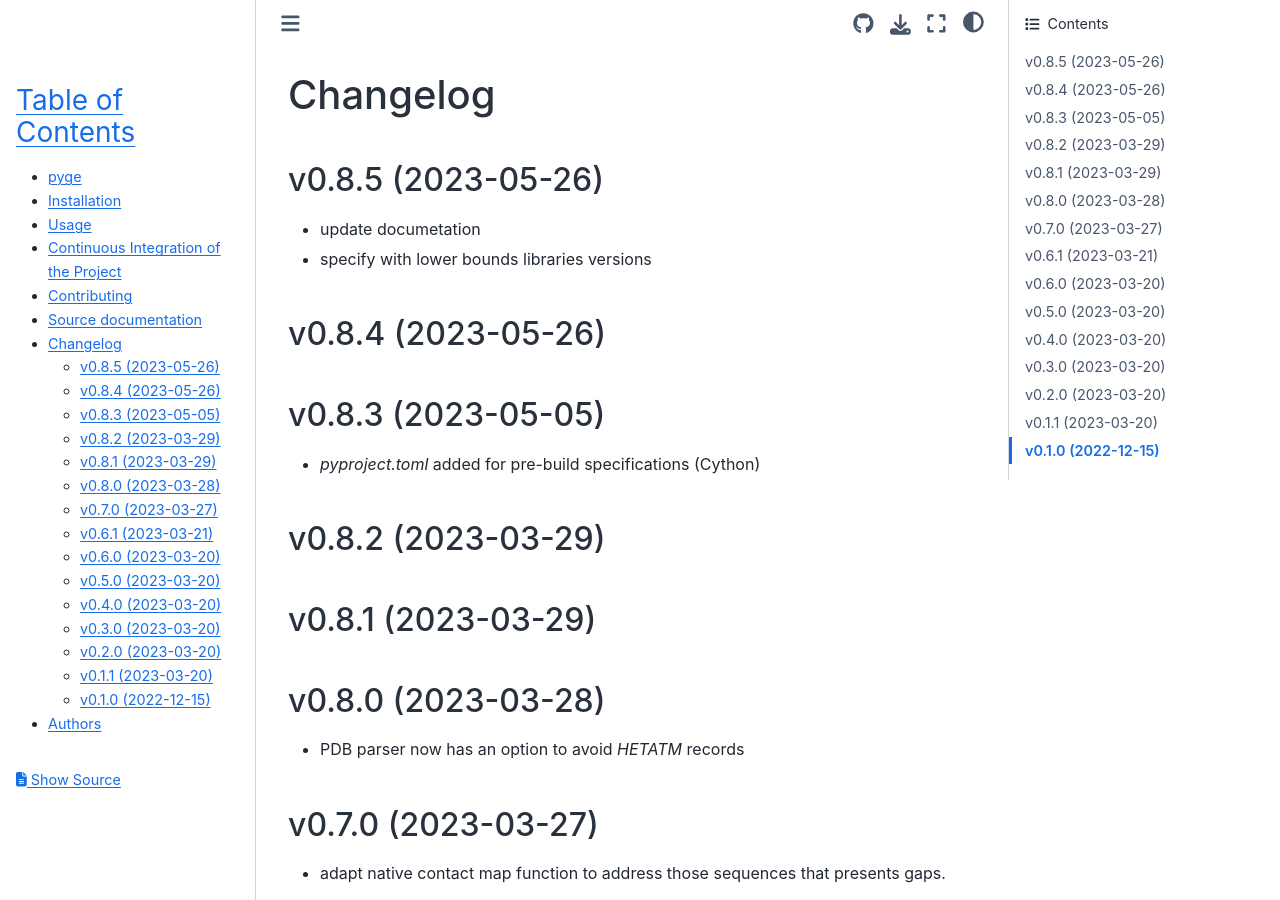
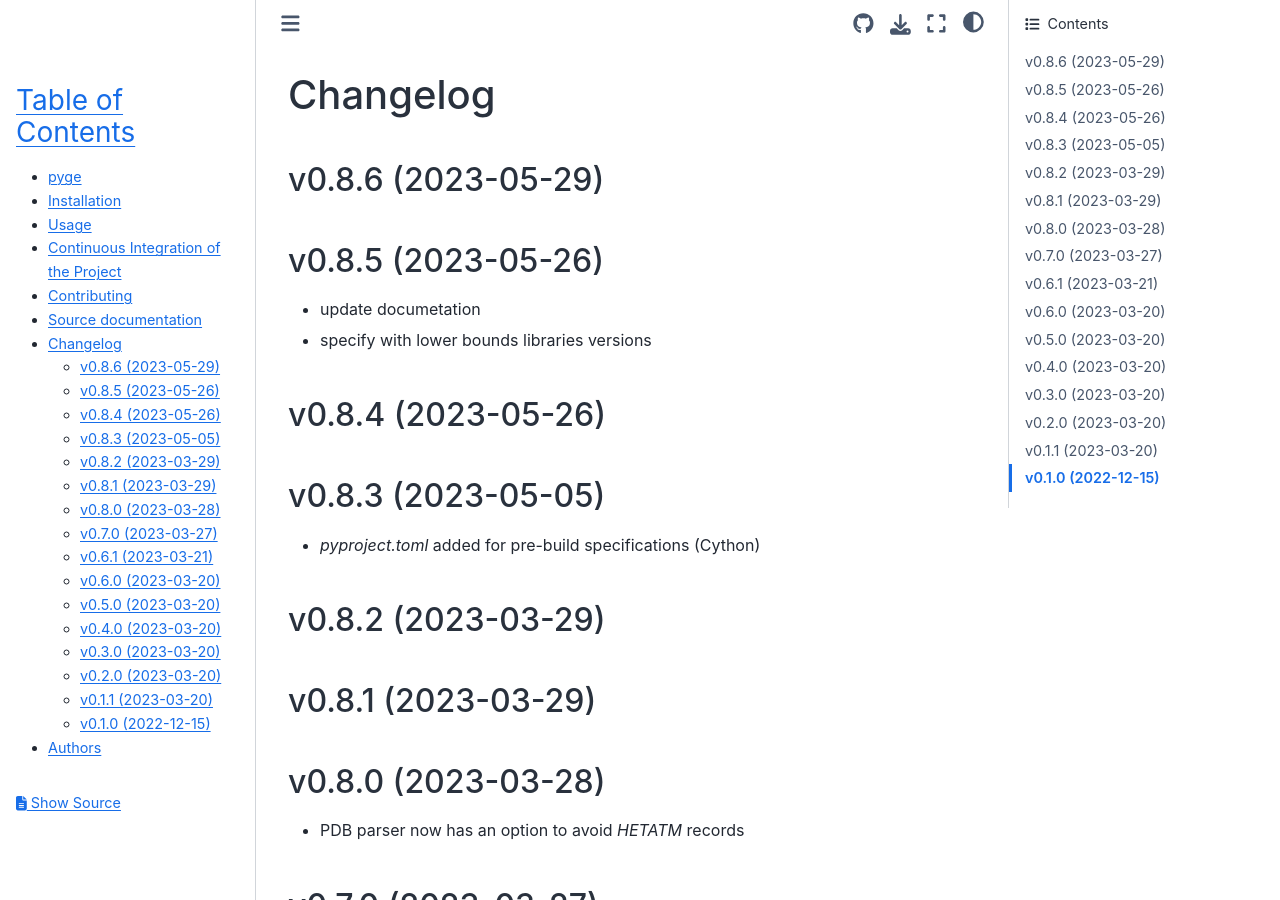
Before and after one commit to gentangle/pyge, a Sphinx documentation site: the page built from docs/changelog.rst, in a window 1280 px wide and 900 px high. Built offline with Sphinx 7.4.7 and the Sphinx Book theme 1.1.4, drawn with Linux system fonts in a browser that asks for light colours.

Commit message:
[SKIP] version bump 0.8.5 -> 0.8.6
brief description and badges

```diff
--- a/CHANGELOG.rst
+++ b/CHANGELOG.rst
@@ -1,6 +1,9 @@
 
 Changelog
 =========
+
+v0.8.6 (2023-05-29)
+------------------------------------------------------------
 
 v0.8.5 (2023-05-26)
 ------------------------------------------------------------
--- a/README.rst
+++ b/README.rst
@@ -27,4 +27,4 @@
 Version
 -------
 
-v0.8.5
+v0.8.6
--- a/docs/conf.py
+++ b/docs/conf.py
@@ -48,7 +48,7 @@
 year = "2023"
 author = "Leonardo Salicari"
 copyright = "{0}, {1}".format(year, author)
-version = release = "0.8.5"
+version = release = "0.8.6"
 
 pygments_style = "trac"
 templates_path = ["."]
--- a/pyge/__init__.py
+++ b/pyge/__init__.py
@@ -1 +1 @@
-__version__ = "0.8.5"
+__version__ = "0.8.6"
--- a/setup.py
+++ b/setup.py
@@ -26,7 +26,7 @@
 
 setup(
     name="pyge",
-    version="0.8.5",
+    version="0.8.6",
     description="Python library to compute the Gaussian Entanglement",
     long_description=long_description,
     long_description_content_type="text/x-rst",
```
Also changed, not shown: .bumpversion.cfg.
